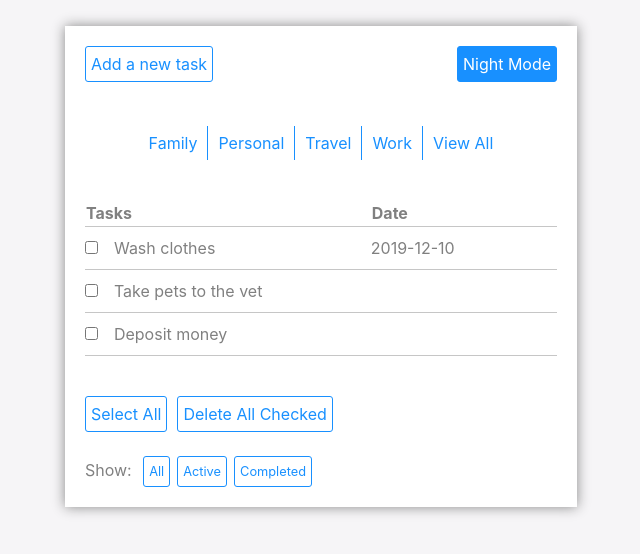
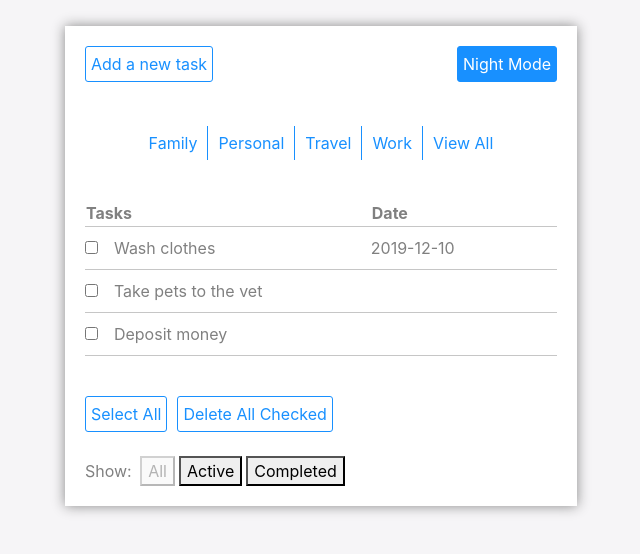
Before and after one commit to AnaGerhardt/to-do-list, a React (Create React App) app: page / in a window 1280 px wide. Shown: the top 554 px of the page, without its empty margins (319-959 px from the left). Built offline with nearby package versions, Linux system fonts and the light colour scheme.

Commit message:
Filters all/active/completed ok

```diff
--- a/src/App.js
+++ b/src/App.js
@@ -1,7 +1,7 @@
 import React, { useState } from 'react'
 import Footer from './Components/Footer'
 import AddForm from './Components/Forms/AddForm'
-import ListTable from './Components/Tables/ListTable'
+import VisibleList from './Containers/VisibleList'
 import { Container, Row, Col } from 'react-bootstrap'
 import { ThemeProvider } from 'styled-components'
 import { lightTheme, darkTheme } from './Styles/Themes'
@@ -70,7 +70,7 @@ const App = () => {
 
         <Row>
           <Col>
-            <ListTable />
+            <VisibleList />
           </Col>
         </Row>
 
--- a/src/Components/Footer.js
+++ b/src/Components/Footer.js
@@ -1,14 +1,18 @@
 import React from 'react'
+import { VisibilityFilters } from '../Redux/Actions'
 import FilterLink from '../Containers/FilterLink'
-import { VisibilityFilters } from '../Redux/Actions'
 
-const Footer = () => (
-  <div>
-    <span>Show: </span>
-    <FilterLink filter={VisibilityFilters.SHOW_ALL}>All</FilterLink>
-    <FilterLink filter={VisibilityFilters.SHOW_ACTIVE}>Active</FilterLink>
-    <FilterLink filter={VisibilityFilters.SHOW_COMPLETED}>Completed</FilterLink>
-  </div>
-)
+const Footer = () => {
+
+  return (
+    <>
+      <span>Show: </span>
+      <FilterLink filter={VisibilityFilters.SHOW_ALL}>All</FilterLink>
+      <FilterLink filter={VisibilityFilters.SHOW_ACTIVE}>Active</FilterLink>
+      <FilterLink filter={VisibilityFilters.SHOW_COMPLETED}>Completed</FilterLink>
+    </>
+  )
+}
+
 
 export default Footer
--- a/src/Components/Forms/AddForm.js
+++ b/src/Components/Forms/AddForm.tsx
@@ -6,20 +6,16 @@ import { Button } from '../../Styles/StyledComponents'
 import Categories from '../Categories'
 
 
-// interface IProps {
-//     addItem: Function
-// }
-
 const AddForm = () => {
 
     const dispatch = useDispatch()
-    const item = useSelector(state => state.item)
+    const item = useSelector((state: any) => state.item)
     const [show, setShow] = useState(false);
 
     const handleClose = () => setShow(false);
     const handleShow = () => setShow(true);
 
-    const handleInputChange = (/*e: React.ChangeEvent<HTMLInputElement>*/e) => {
+    const handleInputChange = (e: any) => {
         const { name, value } = e.target
         dispatch(handleChange(name, value))
     }
@@ -38,7 +34,7 @@ const AddForm = () => {
 
         <Modal.Body>
             <Form
-                onSubmit={(event) => {
+                onSubmit={(event: { preventDefault: () => void; }) => {
                     event.preventDefault()
                     if (!item.text) return
                     dispatch(addItem(item))
--- a/src/Components/Forms/DetailForm.js
+++ b/src/Components/Forms/DetailForm.js
@@ -8,8 +8,6 @@ import Categories from '../Categories'
 
 // interface IProps {
 //     item: Item
-//     // updateItem: Function
-//     // deleteItem: Function
 // }
 
 const DetailForm = (props) => {
@@ -36,7 +34,7 @@ const DetailForm = (props) => {
         })
     }
 
-    const handleInputChange = (e/*: React.ChangeEvent<HTMLInputElement>*/) => {
+    const handleInputChange = (e) => {
         const { name, value } = e.target
         //dispatch(handleChange(name, value))
         setCurrentItem({...currentItem, [name]: value})
@@ -63,7 +61,7 @@ const DetailForm = (props) => {
 
             <Modal.Body>
                 <Form
-                    onSubmit={(event/*: { preventDefault: () => void; }*/) => {
+                    onSubmit={(event) => {
                         handleClose()
                         event.preventDefault()
                         setEditing(false)
@@ -96,7 +94,7 @@ const DetailForm = (props) => {
                         <Form.Control
                             type="date"
                             name="date"
-                            value={item.dateitem}
+                            //value={item.date}
                             onChange={handleInputChange}
                             style={{'width':'70%'}}
                         />
--- a/src/Components/Link.js
+++ b/src/Components/Link.js
@@ -1,17 +1,15 @@
 import React from 'react'
-import { Button } from '../Styles/StyledComponents'
 
 const Link = ({ active, children, onClick }) => (
-  <Button
+  <button
     onClick={onClick}
     disabled={active}
     style={{
-      marginLeft: '7px',
-      fontSize: '0.8em'
+      marginLeft: '4px'
     }}
   >
     {children}
-  </Button>
+  </button>
 )
 
 export default Link
--- a/src/Components/Tables/ListTable.js
+++ b/src/Components/Tables/ListTable.js
@@ -1,34 +1,23 @@
 import React from 'react'
-import { useSelector, useDispatch } from 'react-redux'
+import { useDispatch } from 'react-redux'
 import { Button, Table, Tr, Td } from '../../Styles/StyledComponents'
 import DetailForm from '../Forms/DetailForm'
-
 
 // export interface Item {
 //     id?: number
 //     completed?: boolean
-//     listitem?: string
-//     additionalnotes?: string
-//     dateitem?: Date | string
+//     text?: string
+//     notes?: string
+//     date?: Date | string
 //     category?: string
 //     name?: string
 //     length?: number
 // }
 
-// interface IProps {
-//     list: Item[]
-//     setList: Dispatch<SetStateAction<Object[]>>
-//     map?: Function
-//     deleteItem: Function
-//     //checkHandler: Function
-//     updateItem: Function
-//     selectAll: Function
-//   }
-
-const ListTable = () => {
+const ListTable = ({list}) => {
 
     const dispatch = useDispatch()
-    const list = useSelector(state => state.list)
+    //const list = useSelector((state: any) => state.list)
 
     return (
     <>
@@ -41,7 +30,7 @@ const ListTable = () => {
             </thead>
             <tbody>
                 {list.length > 0 ? (
-                list.map(item => (
+                list.map((item) => (
                     <Tr key={item.id}>
                     <Td><input
                             type="checkbox"
--- a/src/Containers/VisibleList.js
+++ b/src/Containers/VisibleList.js
@@ -1,8 +1,8 @@
 import { connect } from 'react-redux'
-import ListTable from '../Components/ListTable'
-import { toggleItem, VisibilityFilters } from '../Actions'
+import ListTable from '../Components/Tables/ListTable'
+import { VisibilityFilters } from '../Redux/Actions'
 
-const getVisibleList = (list, filter) => {
+const getVisibleTodos = (list, filter) => {
   switch (filter) {
     case VisibilityFilters.SHOW_ALL:
       return list
@@ -14,16 +14,10 @@ const getVisibleList = (list, filter) => {
       throw new Error('Unknown filter: ' + filter)
   }
 }
-
 const mapStateToProps = state => ({
-  list: getVisibleList(state.list, state.visibilityFilter)
-})
-
-const mapDispatchToProps = dispatch => ({
-  toggleItem: id => dispatch(toggleItem(id))
+  list: getVisibleTodos(state.list, state.visibilityFilter)
 })
 
 export default connect(
   mapStateToProps,
-  mapDispatchToProps
 )(ListTable)
--- a/src/Redux/Actions/index.js
+++ b/src/Redux/Actions/index.js
@@ -50,7 +50,6 @@ export const setVisibilityFilter = filter => ({
   filter
 })
 
-
 export const VisibilityFilters = {
   SHOW_ALL: 'SHOW_ALL',
   SHOW_COMPLETED: 'SHOW_COMPLETED',
--- a/src/Redux/Reducers/item.js
+++ b/src/Redux/Reducers/item.js
@@ -1,4 +1,4 @@
-const initialForm = { id: undefined, completed: false, text: '', notes: '', date: '', category: undefined }
+const initialForm = { id: undefined, completed: false, text: '', notes: '', date: '', category: 'Family' }
 
 const item = (state = initialForm, action) => {
     switch (action.type) {
--- a/src/Redux/Reducers/visibilityFilter.js
+++ b/src/Redux/Reducers/visibilityFilter.js
@@ -8,5 +8,4 @@ const visibilityFilter = (state = VisibilityFilters.SHOW_ALL, action) => {
       return state
   }
 }
-
 export default visibilityFilter
--- a/src/Redux/store.js
+++ b/src/Redux/store.js
@@ -1,4 +1,4 @@
 import { createStore } from "redux"
-import combineReducers from "./Reducers/"
+import combineReducers from "./Reducers"
 
 export default createStore(combineReducers)
```
Also changed, not shown: src/Redux/Reducers/list.js (+5 -5 lines).
